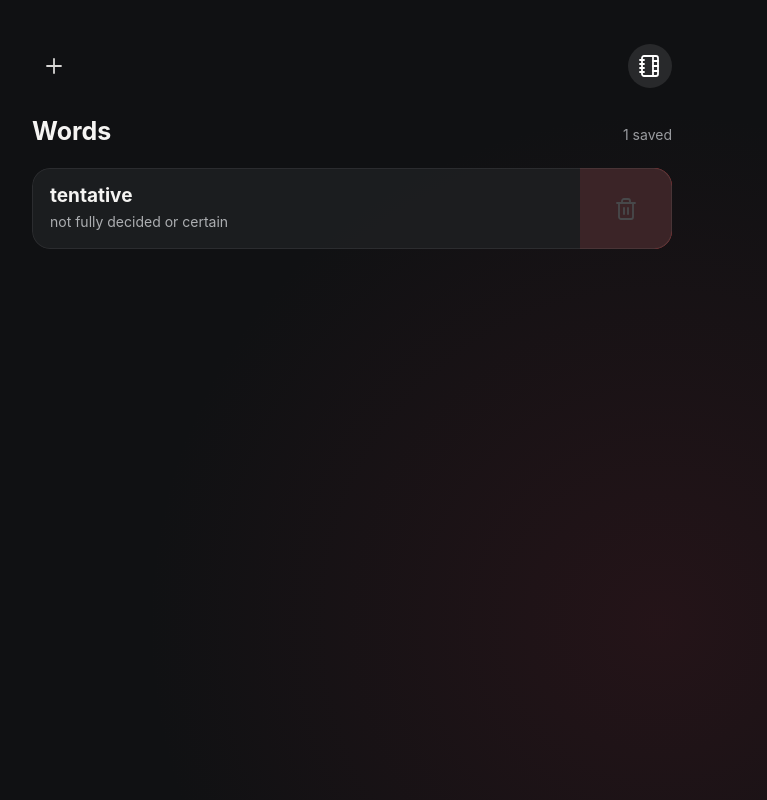
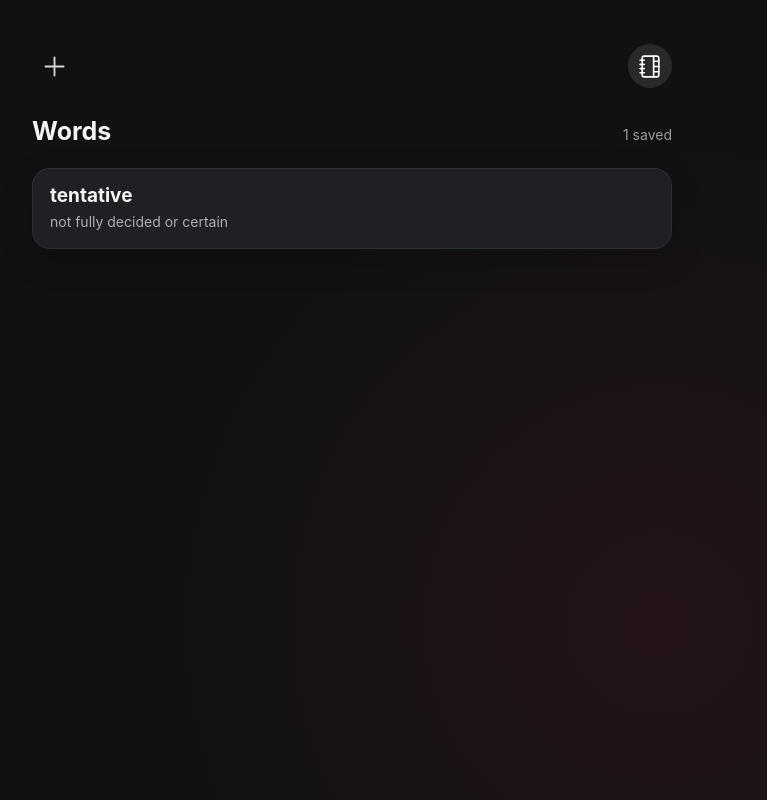
Before and after one commit to Norton-Xu/personal-vocabulary-companion, a plain HTML site: page index.html in a window 1280 px wide. Both pictures are taken after a click on the button 938 px from the left and 66 px from the top of the page. Shown: the whole page, without its empty margins (288-1055 px from the left). Drawn offline with nearby package versions, Linux system fonts and the light colour scheme.

Commit message:
Balance top bar icon sizes

```diff
--- a/styles.css
+++ b/styles.css
@@ -64,6 +64,9 @@ h2 { margin-bottom: 8px; font-size: 25px; line-height: 1.2; letter-spacing: 0; }
   color: #d8d7d5;
   font-size: 25px;
 }
+.icon-button svg { width: 25px; height: 25px; stroke-width: 1.65; }
+#add-button svg { width: 31px; height: 31px; stroke-width: 1.45; }
+#library-button svg { width: 25px; height: 25px; stroke-width: 1.55; }
 .icon-button.active { background: rgba(255,255,255,.1); color: #fff; }
 
 .icon-button:active, .text-button:active, .rating-button:active { transform: scale(.96); }
@@ -220,7 +223,14 @@ body.is-reviewing .card-back {
 .library-heading { display: flex; align-items: baseline; justify-content: space-between; gap: 16px; margin-bottom: 14px; }
 .library-heading p { margin: 0; color: #999b9f; font-size: 14px; }
 .library-list { display: grid; gap: 9px; }
-.library-item { position: relative; overflow: hidden; border-radius: 18px; }
+.library-item {
+  position: relative;
+  overflow: hidden;
+  border: 1px solid rgba(255,255,255,.07);
+  border-radius: 18px;
+  background: #1f2023;
+  box-shadow: 0 12px 34px rgba(0,0,0,.15);
+}
 .library-delete-action {
   position: absolute;
   top: 0;
@@ -231,6 +241,9 @@ body.is-reviewing .card-back {
   place-items: center;
   background: #bb3b3d;
   color: #fff;
+  opacity: 0;
+  pointer-events: none;
+  transition: opacity 130ms ease;
 }
 .library-delete-button {
   display: grid;
@@ -242,8 +255,19 @@ body.is-reviewing .card-back {
   color: inherit;
   cursor: pointer;
 }
-.library-row { position: relative; padding: 16px 17px; transition: transform 180ms ease; touch-action: pan-y; }
+.library-row {
+  position: relative;
+  z-index: 1;
+  padding: 16px 17px;
+  border: 0;
+  border-radius: 0;
+  background: #1f2023;
+  box-shadow: none;
+  transition: transform 180ms ease;
+  touch-action: pan-y;
+}
 .library-item.delete-revealed .library-row { transform: translateX(-92px); }
+.library-item.delete-revealed .library-delete-action { opacity: 1; pointer-events: auto; }
 .library-row h2 { margin: 0 0 4px; font-size: 19px; }
 .library-row p { margin: 0; color: #acaeb1; font-size: 14px; }
 
```
